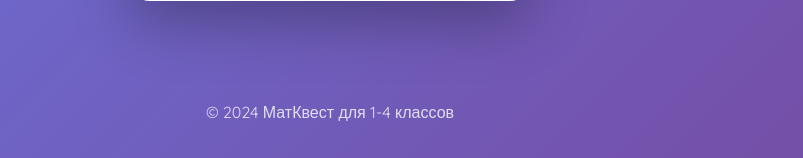
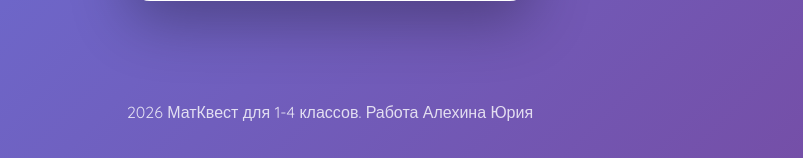
Before and after one commit to alehinurij52-source/math-quest, a Flask app: page / in a window 1280 px wide. Shown: the part 682-840 px from the top of the page, without its empty margins (310-1113 px from the left). Run offline with Flask 3, Linux system fonts and the light colour scheme.

Commit message:
Update footer

```diff
--- a/templates/base.html
+++ b/templates/base.html
@@ -39,7 +39,7 @@
 
     <footer>
         <div class="container">
-            <p>© 2024 МатКвест для 1-4 классов</p>
+            <p>2026 МатКвест для 1-4 классов. Работа Алехина Юрия</p>
         </div>
     </footer>
 </body>
```
